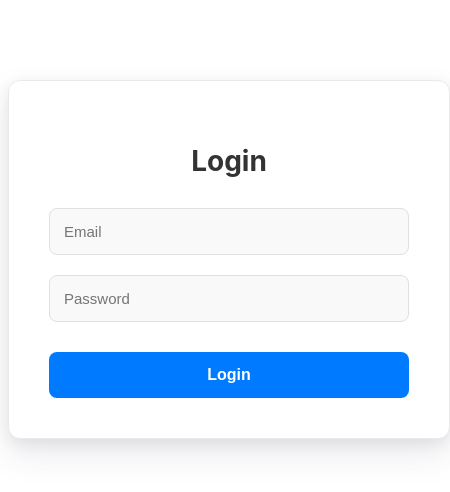
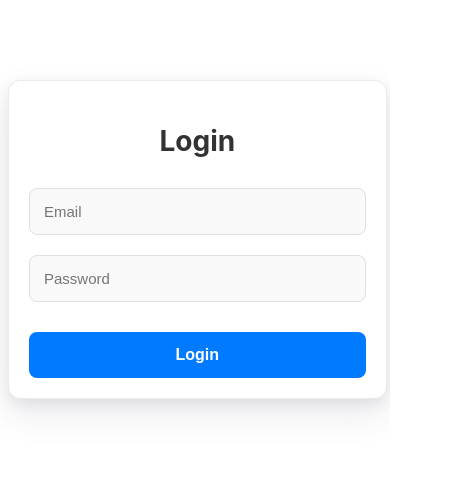
Before and after one commit to beingsoham/Assignment-1, a React (Vite) app in the folder Frontend/my-react-app/: page / in a window 390 px wide. Shown: the top 492 px of the page, 450 px wide, since content can reach past the window. Built offline with nearby package versions, Linux system fonts and the light colour scheme.

Commit message:
Fifth Commit

```diff
--- a/Frontend/my-react-app/src/Login.css
+++ b/Frontend/my-react-app/src/Login.css
@@ -75,3 +75,18 @@
   font-size: 14px;
   border: 1px solid #ffcdd2;
 }
+
+@media (max-width: 600px) {
+  .login-container {
+    width: 90%;
+    padding: 20px;
+  }
+
+  .login-container input {
+    width: 100%;
+  }
+
+  .login-container button {
+    width: 100%;
+  }
+}
```
